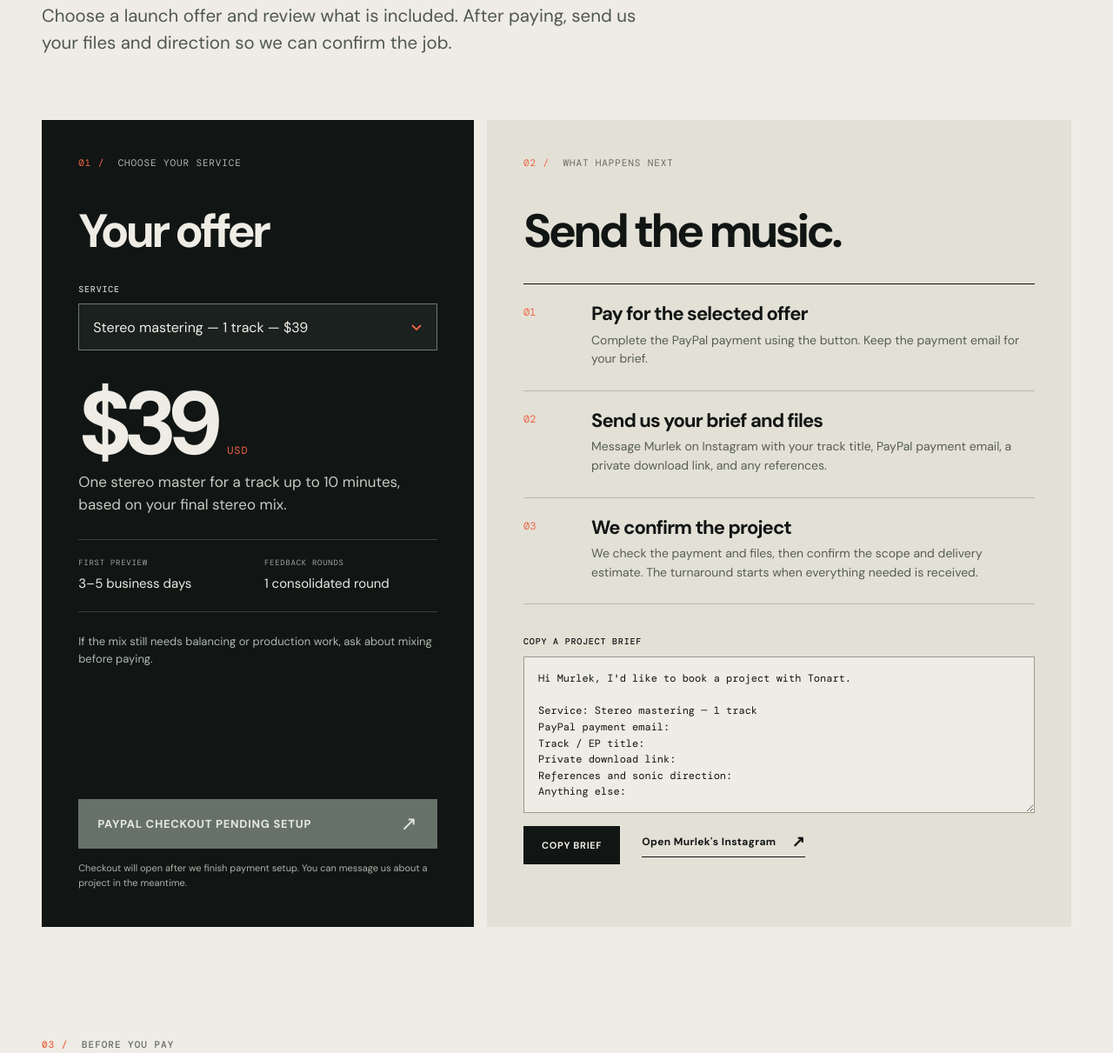
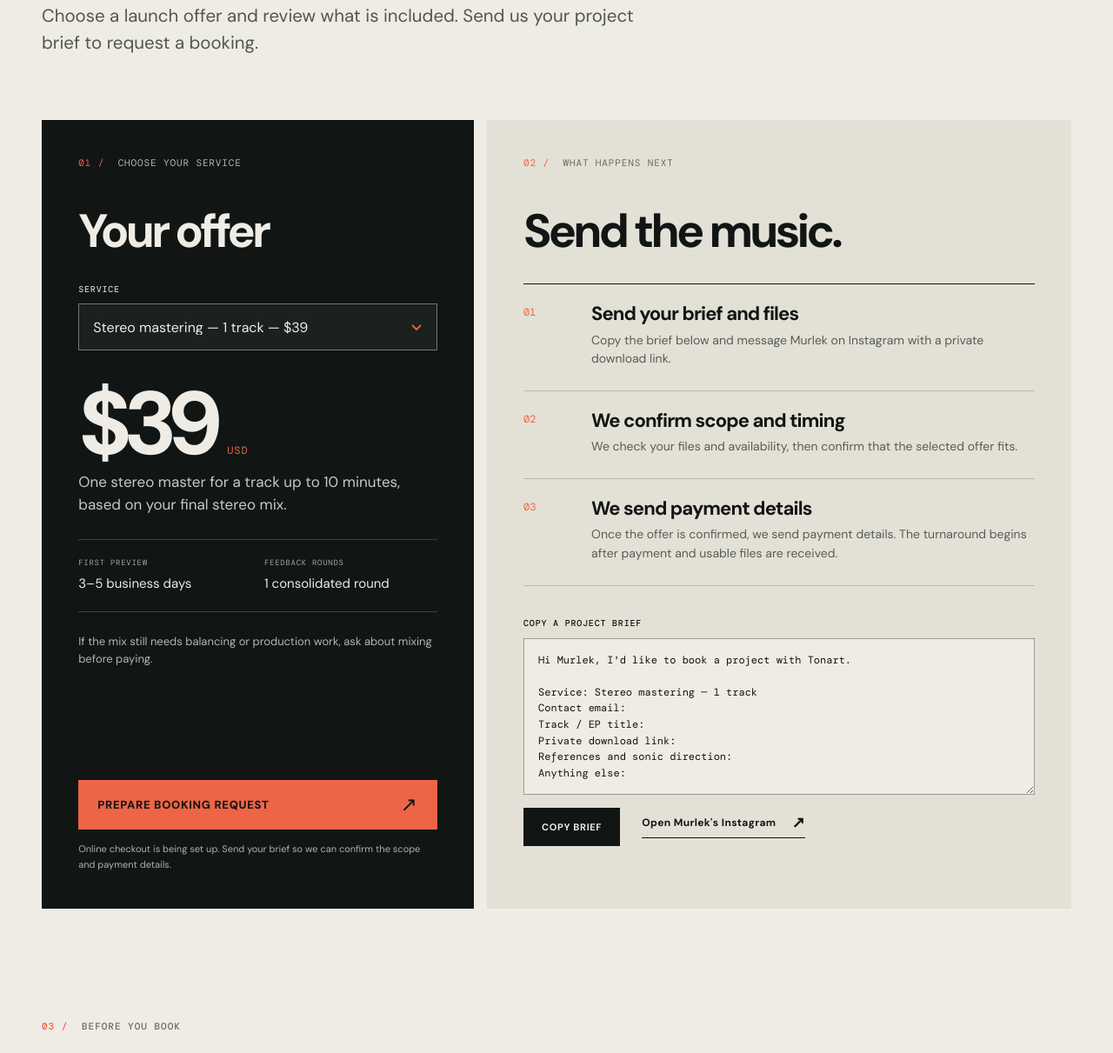
Before and after one commit to 0xsl0th/tonart, a plain HTML site: page booking.html in a window 1280 px wide. Shown: the part 486-1697 px from the top of the page at 87% size. Drawn offline with nearby package versions, Linux system fonts and the light colour scheme.

Commit message:
Prepare request bookings and PayPal Business checkout slots

```diff
--- a/app.js
+++ b/app.js
@@ -37,7 +37,7 @@
     pricingPerTrack: "USD / TEMA",
     pricingMasterTiming: "Primera versión en 3–5 días hábiles*",
     pricingMixTiming: "Primera versión en 7–10 días hábiles*",
-    pricingBook: "Reservar este servicio",
+    pricingBook: "Elegir este servicio",
     priceStereoTitle: "Masterización estéreo",
     priceStereoDesc: "Para una mezcla estéreo terminada que necesita una última perspectiva.",
     priceStereoItem1: "Una mezcla estéreo terminada",
--- a/booking.html
+++ b/booking.html
@@ -28,7 +28,7 @@
       <section class="booking-intro shell">
         <div class="eyebrow booking-eyebrow"><span class="pulse-dot"></span><span data-book-i18n="eyebrow">TONART / PROJECT BOOKING</span></div>
         <h1 data-book-i18n-html="title">Good sound starts<br /><em>with a good brief.</em></h1>
-        <p data-book-i18n="lede">Choose a launch offer and review what is included. After paying, send us your files and direction so we can confirm the job.</p>
+        <p data-book-i18n="lede">Choose a launch offer and review what is included. Send us your project brief to request a booking.</p>
       </section>
 
       <section class="booking-content shell" aria-labelledby="booking-offer-title">
@@ -44,18 +44,18 @@
             <div><dt data-book-i18n="revisionLabel">FEEDBACK ROUNDS</dt><dd id="service-revisions"></dd></div>
           </dl>
           <p class="offer-caveat" id="service-caveat"></p>
-          <a class="button button-bright booking-pay" id="pay-button" href="#" target="_blank" rel="noopener noreferrer"><span data-book-i18n="payButton">Continue to PayPal</span><span aria-hidden="true">↗</span></a>
-          <p class="pay-note" id="pay-note" data-book-i18n="payNote">PayPal opens in a new tab. Select “goods and services” if asked. The payee name may appear as Enrique Folte while Tonart's dedicated checkout is being set up.</p>
-          <p class="pay-note" id="pay-pending" data-book-i18n="payPendingNote">Checkout will open after we finish payment setup. You can message us about a project in the meantime.</p>
+          <a class="button button-bright booking-pay" id="pay-button" href="#brief-template"><span data-book-i18n="payButton">Prepare booking request</span><span aria-hidden="true">↗</span></a>
+          <p class="pay-note" id="pay-note" data-book-i18n="payNote" hidden>PayPal opens in a new tab. Review the merchant and total before paying.</p>
+          <p class="pay-note" id="pay-pending" data-book-i18n="payPendingNote">Online checkout is being set up. Send your brief so we can confirm the scope and payment details.</p>
         </div>
 
         <div class="booking-card steps-card">
           <div class="booking-card-kicker"><span>02 /</span> <span data-book-i18n="next">WHAT HAPPENS NEXT</span></div>
           <h2 data-book-i18n="stepsTitle">Send the music.</h2>
           <ol class="booking-steps">
-            <li><span>01</span><div><h3 data-book-i18n="step1Title">Pay for the selected offer</h3><p data-book-i18n="step1Text">Complete the PayPal payment using the button. Keep the payment email for your brief.</p></div></li>
-            <li><span>02</span><div><h3 data-book-i18n="step2Title">Send us your brief and files</h3><p data-book-i18n="step2Text">Message Murlek on Instagram with your track title, PayPal payment email, a private download link, and any references.</p></div></li>
-            <li><span>03</span><div><h3 data-book-i18n="step3Title">We confirm the project</h3><p data-book-i18n="step3Text">We check the payment and files, then confirm the scope and delivery estimate. The turnaround starts when everything needed is received.</p></div></li>
+            <li><span>01</span><div><h3 data-book-i18n="step1Title">Send your brief and files</h3><p data-book-i18n="step1Text">Copy the brief below and message Murlek on Instagram with a private download link.</p></div></li>
+            <li><span>02</span><div><h3 data-book-i18n="step2Title">We confirm scope and timing</h3><p data-book-i18n="step2Text">We check your files and availability, then confirm that the selected offer fits.</p></div></li>
+            <li><span>03</span><div><h3 data-book-i18n="step3Title">We send payment details</h3><p data-book-i18n="step3Text">Once the offer is confirmed, we send payment details. The turnaround begins after payment and usable files are received.</p></div></li>
           </ol>
           <label class="field-label brief-label" for="brief-template" data-book-i18n="briefLabel">COPY A PROJECT BRIEF</label>
           <textarea id="brief-template" rows="7" spellcheck="false"></textarea>
@@ -68,12 +68,12 @@
       </section>
 
       <section class="booking-faq shell" aria-labelledby="booking-faq-title">
-        <div class="section-kicker"><span class="kicker-number">03 /</span> <span data-book-i18n="faqKicker">BEFORE YOU PAY</span></div>
+        <div class="section-kicker"><span class="kicker-number">03 /</span> <span data-book-i18n="faqKicker">BEFORE YOU BOOK</span></div>
         <h2 id="booking-faq-title" class="section-heading" data-book-i18n-html="faqTitle">A few useful<br /><em>details.</em></h2>
         <div class="faq-list">
           <div><h3 data-book-i18n="faq1Title">When does the turnaround start?</h3><p data-book-i18n="faq1Text">After payment, your brief, and usable final files are received and we confirm the scope. Business days exclude weekends and public holidays. Times shown are for a first preview, not the entire revision process.</p></div>
           <div><h3 data-book-i18n="faq2Title">What if my project is outside the package scope?</h3><p data-book-i18n="faq2Text">Please message us before paying if the track is longer than 10 minutes, has more tracks or stems than the offer allows, or needs editing, tuning, production or alternate versions.</p></div>
-          <div><h3 data-book-i18n="faq3Title">Is the booking instant?</h3><p data-book-i18n="faq3Text">Payment is immediate; the project is confirmed by a person after we check your files and availability. If we cannot accept it within the stated scope, we will offer an adjusted quote or a full refund before work begins.</p></div>
+          <div><h3 data-book-i18n="faq3Title">Is the booking instant?</h3><p data-book-i18n="faq3Text">We confirm every project personally after checking the files and availability. If the offer does not fit, we will discuss a different scope before taking payment.</p></div>
         </div>
         <p class="booking-terms" data-book-i18n="terms">These are introductory launch rates. Included revisions cover feedback on the supplied material; new recordings or major arrangement changes are a new scope. Your statutory rights are unaffected.</p>
       </section>
@@ -83,7 +83,7 @@
         <h2 id="policies-title" class="section-heading" data-book-i18n-html="policiesTitle">Clear expectations<br /><em>for both sides.</em></h2>
         <div class="policy-grid">
           <div><h3 data-book-i18n="refundTitle">Cancellations & refunds</h3><p data-book-i18n="refundText">If you cancel before work begins, or if we cannot accept your files within the package scope, we will refund the payment in full. Once work has started, contact us to resolve the issue; any refund is assessed under applicable law and the work already delivered. Your statutory rights remain intact.</p></div>
-          <div><h3 data-book-i18n="privacyTitle">Privacy & your music</h3><p data-book-i18n="privacyText">This website stores your language choice in your browser and loads fonts from Google. PayPal processes payments; Instagram carries project messages; your chosen file-sharing service hosts uploads. We use the payment email, brief and audio you send to work on your project. We do not publish your music without permission. You can request deletion of project files after delivery through the same contact channel.</p></div>
+          <div><h3 data-book-i18n="privacyTitle">Privacy & your music</h3><p data-book-i18n="privacyText">This website stores your language choice in your browser and loads fonts from Google. If you pay through PayPal, PayPal processes the payment; Instagram carries project messages; your chosen file-sharing service hosts uploads. We use the contact or payment email, brief and audio you send to work on your project. We do not publish your music without permission. You can request deletion of project files after delivery through the same contact channel.</p></div>
         </div>
       </section>
     </main>
--- a/booking.js
+++ b/booking.js
@@ -1,8 +1,10 @@
 (() => {
-  // Set this to true only after confirming the PayPal.Me profile is configured
-  // for goods-and-services payments and the launch offer/policies are approved.
-  const PAYMENTS_ENABLED = false;
-  const PAYPAL_HANDLE = "EnriqueFolte670";
+  // Add one PayPal Business Payment Link per offer after the merchant account,
+  // package scope, and policies are ready. Empty links keep booking requests open.
+  const PAYMENT_LINKS = {
+    stereo: "", stem: "", mix: "", mixmaster: "",
+    "ep-stereo": "", "ep-stem": "", "ep-mixmaster": "",
+  };
   const offers = {
     stereo: {
       price: 39,
@@ -44,26 +46,44 @@
   const translations = {
     skip: "Ir al contenido", back: "Volver a precios", eyebrow: "TONART / RESERVA DE PROYECTO",
     title: "Un buen sonido empieza<br /><em>con una buena idea.</em>",
-    lede: "Elige una oferta de lanzamiento y revisa lo que incluye. Después de pagar, envíanos tus archivos y tu dirección artística para confirmar el trabajo.",
+    lede: "Elige una oferta de lanzamiento y revisa lo que incluye. Envíanos tu brief para solicitar una reserva.",
     choose: "ELIGE TU SERVICIO", offerTitle: "Tu oferta", serviceLabel: "SERVICIO",
     timelineLabel: "PRIMERA VERSIÓN", revisionLabel: "RONDAS DE CAMBIOS",
-    payButton: "Continuar a PayPal", payPending: "Pago pendiente de activación",
-    payNote: "PayPal se abre en otra pestaña. Elige «artículo o servicio» si aparece la opción. El destinatario puede figurar como Enrique Folte mientras preparamos el checkout de Tonart.",
-    payPendingNote: "El pago se habilitará cuando terminemos la configuración. Mientras tanto, puedes escribirnos sobre tu proyecto.",
+    payButton: "Preparar solicitud de reserva",
+    payNote: "PayPal se abre en otra pestaña. Comprueba el vendedor y el importe antes de pagar.",
+    payPendingNote: "Estamos preparando el pago en línea. Envíanos tu brief para confirmar el alcance y los detalles de pago.",
     next: "QUÉ SIGUE", stepsTitle: "Envía la música.",
-    step1Title: "Paga la oferta elegida", step1Text: "Completa el pago en PayPal. Conserva el correo usado para pagar e inclúyelo en tu mensaje.",
-    step2Title: "Envíanos el brief y los archivos", step2Text: "Escríbele a Murlek por Instagram con el título, el correo usado en PayPal, un enlace privado de descarga y referencias.",
-    step3Title: "Confirmamos el proyecto", step3Text: "Comprobamos el pago y los archivos y confirmamos el alcance y el plazo. El tiempo comienza cuando recibimos todo lo necesario.",
+    step1Title: "Envíanos tu brief y los archivos", step1Text: "Copia el brief y escríbele a Murlek por Instagram con un enlace privado de descarga.",
+    step2Title: "Confirmamos el alcance y el plazo", step2Text: "Revisamos los archivos y la disponibilidad, y confirmamos si la oferta elegida corresponde.",
+    step3Title: "Enviamos los detalles de pago", step3Text: "Tras confirmar la oferta, te enviamos los datos de pago. El plazo comienza al recibir el pago y los archivos utilizables.",
     briefLabel: "COPIA UN BRIEF DEL PROYECTO", copy: "Copiar brief", copied: "Brief copiado. Pégalo en un mensaje a Murlek.", copyFailed: "Selecciona el texto y cópialo manualmente.",
-    openInstagram: "Abrir Instagram de Murlek", faqKicker: "ANTES DE PAGAR", faqTitle: "Algunos detalles<br /><em>útiles.</em>",
+    openInstagram: "Abrir Instagram de Murlek", faqKicker: "ANTES DE RESERVAR", faqTitle: "Algunos detalles<br /><em>útiles.</em>",
     faq1Title: "¿Cuándo empieza el plazo?", faq1Text: "Después de recibir el pago, tu brief y los archivos finales utilizables, y confirmar el alcance. Los días hábiles excluyen fines de semana y feriados. Los plazos indicados son para una primera versión, no para todo el proceso de cambios.",
     faq2Title: "¿Y si mi proyecto supera los límites de la oferta?", faq2Text: "Escríbenos antes de pagar si el tema dura más de 10 minutos, tiene más pistas o stems que los incluidos, o necesita edición, afinación, producción o versiones alternativas.",
-    faq3Title: "¿La reserva es instantánea?", faq3Text: "El pago es inmediato; confirmamos el proyecto personalmente después de revisar los archivos y la disponibilidad. Si no podemos aceptarlo dentro del alcance anunciado, ofreceremos una cotización nueva o el reintegro completo antes de empezar.",
+    faq3Title: "¿La reserva es instantánea?", faq3Text: "Confirmamos cada proyecto personalmente tras revisar los archivos y la disponibilidad. Si la oferta no corresponde, acordaremos otro alcance antes de cobrar.",
     terms: "Estas son tarifas introductorias. Los cambios incluidos se aplican al material enviado; nuevas grabaciones o cambios importantes de arreglo requieren un nuevo alcance. Tus derechos legales siguen vigentes.",
     policiesKicker: "POLÍTICAS DE PEDIDO", policiesTitle: "Expectativas claras<br /><em>para ambas partes.</em>",
     refundTitle: "Cancelaciones y reintegros", refundText: "Si cancelas antes de que comience el trabajo, o si no podemos aceptar tus archivos dentro del alcance de la oferta, reintegramos el pago completo. Una vez iniciado el trabajo, escríbenos para resolver el problema; cualquier reintegro se evalúa según la ley aplicable y el trabajo ya entregado. Tus derechos legales siguen vigentes.",
-    privacyTitle: "Privacidad y tu música", privacyText: "Este sitio guarda tu elección de idioma en el navegador y carga fuentes de Google. PayPal procesa los pagos; Instagram lleva los mensajes del proyecto; el servicio de archivos que elijas aloja las subidas. Usamos el correo de pago, el brief y el audio que envías para trabajar en tu proyecto. No publicamos tu música sin permiso. Puedes pedir que borremos los archivos del proyecto después de la entrega por el mismo canal de contacto.",
+    privacyTitle: "Privacidad y tu música", privacyText: "Este sitio guarda tu elección de idioma en el navegador y carga fuentes de Google. Si pagas con PayPal, PayPal procesa el pago; Instagram lleva los mensajes del proyecto; el servicio de archivos que elijas aloja las subidas. Usamos el correo de contacto o de pago, el brief y el audio que envías para trabajar en tu proyecto. No publicamos tu música sin permiso. Puedes pedir que borremos los archivos del proyecto después de la entrega por el mismo canal de contacto.",
     footer: "MEZCLA / MASTERIZACIÓN / PRODUCCIÓN MUSICAL", policiesLink: "POLÍTICAS ↑", contact: "CONTACTO ↗",
+  };
+  const checkoutFlow = {
+    en: {
+      lede: "Choose a launch offer and review what is included. Pay online, then send us your files and direction so we can confirm the job.",
+      payButton: "Continue to PayPal", faqKicker: "BEFORE YOU PAY",
+      step1Title: "Pay for the selected offer", step1Text: "Complete the PayPal payment using the button. Keep its transaction ID for your brief.",
+      step2Title: "Send us your brief and files", step2Text: "Message Murlek on Instagram with your track title, PayPal transaction ID, a private download link, and references.",
+      step3Title: "We confirm the project", step3Text: "We check the payment and files, then confirm the scope and first-preview date. The turnaround starts when everything needed is received.",
+      faq3Text: "Payment is immediate; the project is confirmed by a person after we check your files and availability. If we cannot accept it within the stated scope, we will offer an adjusted quote or a full refund before work begins.",
+    },
+    es: {
+      lede: "Elige una oferta de lanzamiento y revisa lo que incluye. Paga en línea y luego envíanos tus archivos y tu dirección artística para confirmar el trabajo.",
+      payButton: "Continuar a PayPal", faqKicker: "ANTES DE PAGAR",
+      step1Title: "Paga la oferta elegida", step1Text: "Completa el pago en PayPal. Conserva el ID de transacción para incluirlo en tu brief.",
+      step2Title: "Envíanos el brief y los archivos", step2Text: "Escríbele a Murlek por Instagram con el título, el ID de transacción, un enlace privado de descarga y referencias.",
+      step3Title: "Confirmamos el proyecto", step3Text: "Comprobamos el pago y los archivos y confirmamos el alcance y la fecha de la primera versión. El plazo comienza cuando recibimos todo lo necesario.",
+      faq3Text: "El pago es inmediato; confirmamos el proyecto personalmente después de revisar los archivos y la disponibilidad. Si no podemos aceptarlo dentro del alcance anunciado, ofreceremos una cotización nueva o el reintegro completo antes de empezar.",
+    },
   };
 
   const select = document.getElementById("service-select");
@@ -79,13 +99,27 @@
   const initialKey = new URLSearchParams(location.search).get("service");
   let selected = Object.hasOwn(offers, initialKey) ? initialKey : "stereo";
   let language = "en";
+  let lastGeneratedBrief = "";
   try { language = localStorage.getItem("tonart-language") === "es" ? "es" : "en"; } catch {}
+  let briefLanguage = language;
+
+  function checkoutUrlFor(key) {
+    const raw = PAYMENT_LINKS[key];
+    if (!raw) return "";
+    try {
+      const url = new URL(raw);
+      return url.protocol === "https:" && ["paypal.com", "www.paypal.com"].includes(url.hostname) && url.pathname.startsWith("/ncp/payment/") ? url.href : "";
+    } catch { return ""; }
+  }
 
   function briefText() {
     const name = offers[selected][language].name;
+    const contactLine = checkoutUrlFor(selected)
+      ? (language === "es" ? "Correo usado en PayPal: \nID de transacción PayPal: \n" : "PayPal payment email: \nPayPal transaction ID: \n")
+      : (language === "es" ? "Correo de contacto: \n" : "Contact email: \n");
     return language === "es"
-      ? `Hola Murlek, quiero reservar un proyecto con Tonart.\n\nServicio: ${name}\nCorreo usado en PayPal: \nTítulo del tema / EP: \nEnlace privado de descarga: \nReferencias y dirección sonora: \nOtros detalles: `
-      : `Hi Murlek, I'd like to book a project with Tonart.\n\nService: ${name}\nPayPal payment email: \nTrack / EP title: \nPrivate download link: \nReferences and sonic direction: \nAnything else: `;
+      ? `Hola Murlek, quiero reservar un proyecto con Tonart.\n\nServicio: ${name}\n${contactLine}Título del tema / EP: \nEnlace privado de descarga: \nReferencias y dirección sonora: \nOtros detalles: `
+      : `Hi Murlek, I'd like to book a project with Tonart.\n\nService: ${name}\n${contactLine}Track / EP title: \nPrivate download link: \nReferences and sonic direction: \nAnything else: `;
   }
 
   function renderOffer() {
@@ -98,20 +132,38 @@
     document.getElementById("service-timeline").textContent = copy.timeline;
     document.getElementById("service-revisions").textContent = copy.revisions;
     document.getElementById("service-caveat").textContent = copy.caveat;
-    brief.value = briefText();
+    const generatedBrief = briefText();
+    if (!brief.value || brief.value === lastGeneratedBrief) {
+      brief.value = generatedBrief;
+      briefLanguage = language;
+    } else {
+      // Keep an edited brief in its original language while updating the offer.
+      const serviceLine = `${briefLanguage === "es" ? "Servicio" : "Service"}: ${offers[selected][briefLanguage].name}`;
+      brief.value = /^(Service|Servicio):.*$/m.test(brief.value)
+        ? brief.value.replace(/^(Service|Servicio):.*$/m, serviceLine)
+        : `${serviceLine}\n${brief.value}`;
+    }
+    lastGeneratedBrief = generatedBrief;
     copyStatus.textContent = "";
-    if (PAYMENTS_ENABLED) {
-      payButton.href = `https://www.paypal.me/${PAYPAL_HANDLE}/${offer.price}USD`;
-      payButton.removeAttribute("aria-disabled");
-      payButton.classList.remove("is-disabled");
+    const checkoutUrl = checkoutUrlFor(selected);
+    const flowKeys = Object.keys(checkoutFlow.en);
+    for (const key of flowKeys) {
+      const node = document.querySelector(`[data-book-i18n="${key}"]`);
+      if (node) node.textContent = checkoutUrl
+        ? checkoutFlow[language][key]
+        : language === "es" ? translations[key] : originals.get(node);
+    }
+    if (checkoutUrl) {
+      payButton.href = checkoutUrl;
+      payButton.target = "_blank";
+      payButton.rel = "noopener noreferrer";
     } else {
-      payButton.removeAttribute("href");
-      payButton.setAttribute("aria-disabled", "true");
-      payButton.classList.add("is-disabled");
-      payButton.querySelector("span").textContent = language === "es" ? translations.payPending : "PayPal checkout pending setup";
+      payButton.href = "#brief-template";
+      payButton.removeAttribute("target");
+      payButton.removeAttribute("rel");
     }
-    document.getElementById("pay-note").hidden = !PAYMENTS_ENABLED;
-    document.getElementById("pay-pending").hidden = PAYMENTS_ENABLED;
+    document.getElementById("pay-note").hidden = !checkoutUrl;
+    document.getElementById("pay-pending").hidden = Boolean(checkoutUrl);
   }
 
   function renderLanguage() {
```
Also changed, not shown: index.html (+4 -4 lines), 1 other file.
